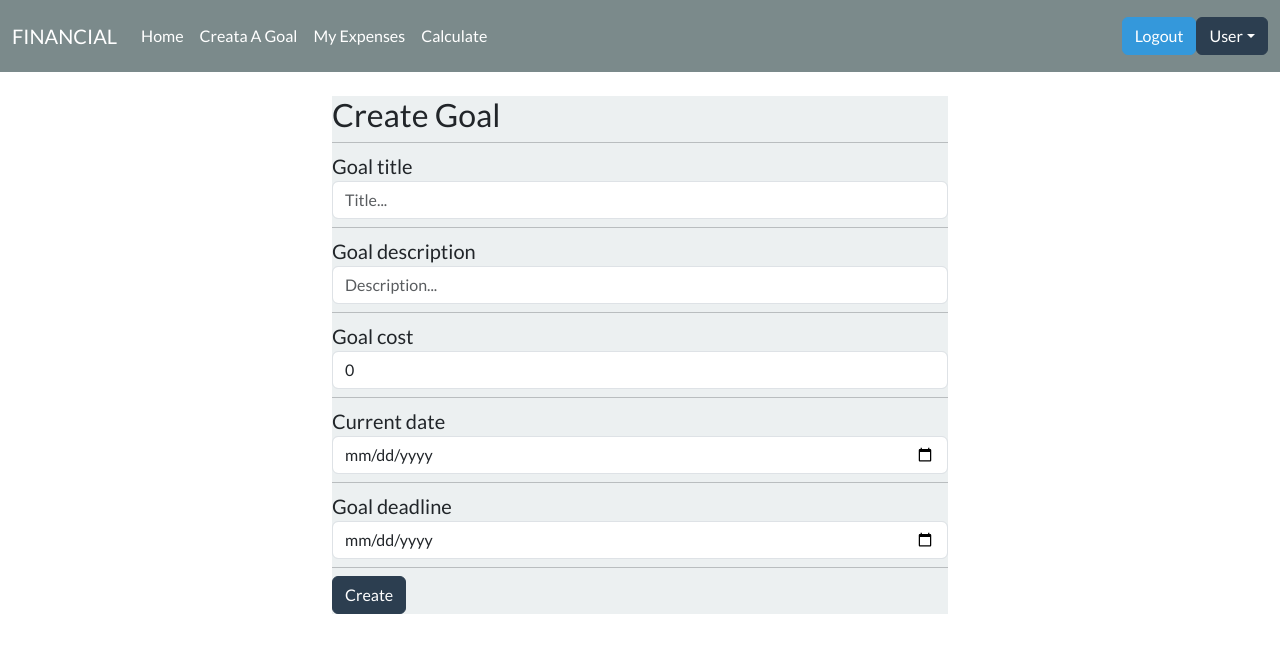
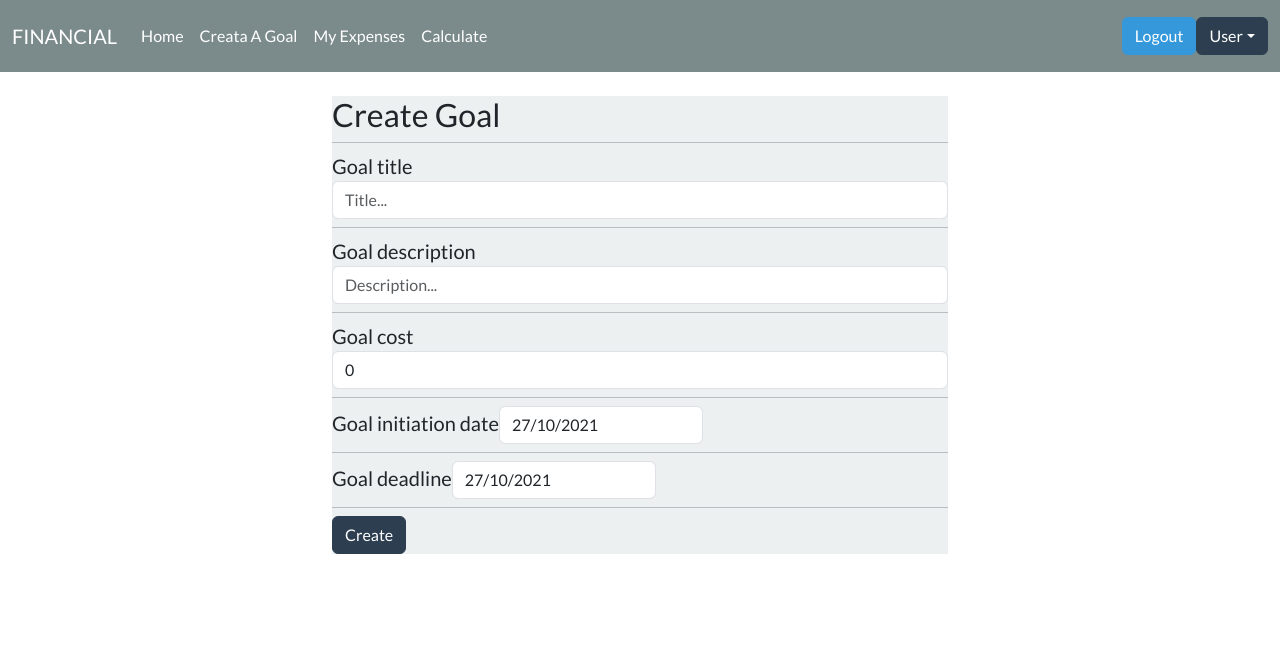
Before and after one commit to ArielGola/financial-app-frontend, a React (Create React App) app: page /create in a window 1280 px wide. Shown: the top 652 px of the page. Built offline with nearby package versions, Linux system fonts and the light colour scheme.

Commit message:
Fix problem with pass dates to edit in create goal component

```diff
--- a/package.json
+++ b/package.json
@@ -9,6 +9,7 @@
     "axios": "^0.24.0",
     "bootswatch": "^5.1.3",
     "react": "^17.0.2",
+    "react-datepicker": "^4.3.0",
     "react-dom": "^17.0.2",
     "react-router-dom": "^5.3.0",
     "react-scripts": "^3.4.4",
--- a/src/components/CreateGoal/CreateGoal.jsx
+++ b/src/components/CreateGoal/CreateGoal.jsx
@@ -2,7 +2,11 @@ import React, { useState, useEffect } from "react";
 import Axios from "axios";
 import { useHistory, Link } from "react-router-dom";
 
+import DatePickerR from 'react-datepicker';
+
 import Loader from "../Loader/Loader";
+
+import "react-datepicker/dist/react-datepicker.css";
 
 function CreateGoal(props) {
 
@@ -159,28 +163,25 @@ function CreateGoal(props) {
             </div>
             <hr className="my-2" />
             <div className="form-group">
-              <label className="lead">Current date</label>
-              {/* Hay Que intentar usar un plugin de calendario */}
-              <input
-                type="date"
+              <label className="lead">Goal initiation date</label>
+                <DatePickerR
                   className="form-control"
-                name="currentDate"
+                  onChange={(date) => setCurrentDate(date)}
+                  selected={currentDate}
+                  dateFormat="dd/MM/yyyy"
                   required
-                value={currentDate}
-                onChange={onChangeInput}
                 />
             </div>
             <hr className="my-2" />
             <div className="form-group">
               <label className="lead">Goal deadline</label>
-              {/* Hay Que intentar usar un plugin de calendario */}
-              <input
-                type="date"
+                <DatePickerR
                   className="form-control"
-                name="deadline"
+                  onChange={(date) => setDeadline(date)}
+                  selected={deadline}
+                  dateFormat="dd/MM/yyyy"
+                  minDate={Date.now()}
                   required
-                value={deadline}
-                onChange={onChangeInput}
                 />
             </div>
             <hr className="my-2" />
```
Also changed, not shown: 1 other file (tests, documents, lock files or other folders). Lines whose indentation alone changed are shown as unchanged.
